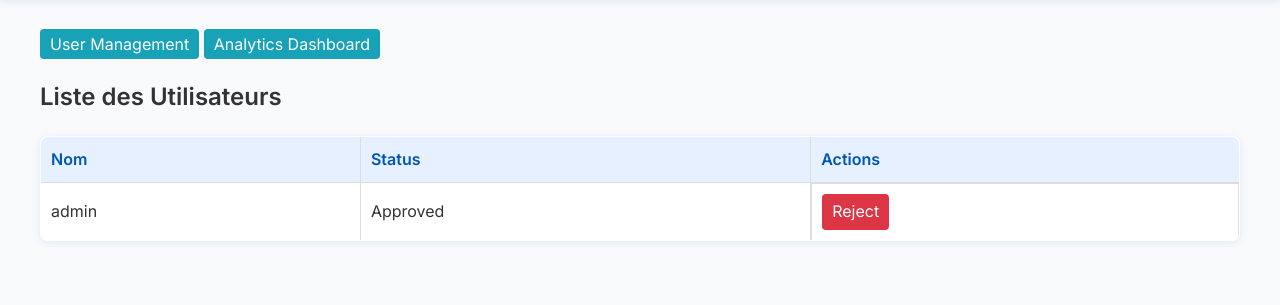
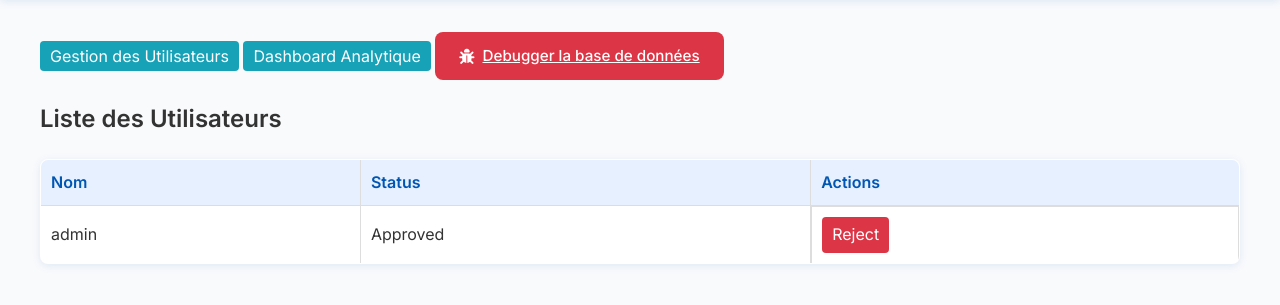
Before and after one commit to AronMaa/Wikiparse, a Flask app: page /admin in a window 1280 px wide. Shown: the part 65-370 px from the top of the page. Run offline with Flask 3, Linux system fonts and the light colour scheme; the visitor is signed in with stand-in values (Sample User, id 1); data comes from the database, SQL or seed files in the repository; data that the repository does not hold is empty.

Commit message:
Debug option + loading screen test

```diff
--- a/app.py
+++ b/app.py
@@ -282,6 +282,30 @@ def reject_user(user_id):
 @admin_required
 def admin_analytics():
     return render_template('admin_analytics.html')
+
+@app.route('/admin/debug-db')
+@login_required
+@admin_required
+def debug_database():
+    try:
+        conn = get_conn()
+        # Attempt a basic write query to check for locks
+        conn.execute("PRAGMA journal_mode = WAL;")  # Optional: improve concurrency
+        conn.execute("VACUUM;")                     # Optional: compact database
+        conn.commit()
+        flash("Database debug completed successfully. No locks detected.", "success")
+    except sqlite3.OperationalError as e:
+        if "locked" in str(e).lower():
+            flash("Database is locked. Try again later or restart the app.", "error")
+        else:
+            flash(f"Database error: {str(e)}", "error")
+    except Exception as e:
+        flash(f"Unexpected error: {str(e)}", "error")
+    finally:
+        if conn:
+            conn.close()
+
+    return redirect(url_for('admin_dashboard'))
 
 @app.route('/admin/toggle-admin/<int:user_id>')
 @login_required
--- a/templates/admin.html
+++ b/templates/admin.html
@@ -1,8 +1,11 @@
 {% extends 'base.html' %}
 {% block content %}
 <div class="admin-nav">
-    <a href="{{ url_for('admin_dashboard') }}" class="btn-admin">User Management</a>
-    <a href="{{ url_for('admin_analytics') }}" class="btn-admin">Analytics Dashboard</a>
+    <a href="{{ url_for('admin_dashboard') }}" class="btn-admin">Gestion des Utilisateurs</a>
+    <a href="{{ url_for('admin_analytics') }}" class="btn-admin">Dashboard Analytique</a>
+    <a href="{{ url_for('debug_database') }}" class="btn btn-danger">
+    <i class="fas fa-bug"></i> Debugger la base de données
+</a>
 </div>
 
 <div class="admin-container">
```
Also changed, not shown: templates/populate.html (+47 -6 lines).
